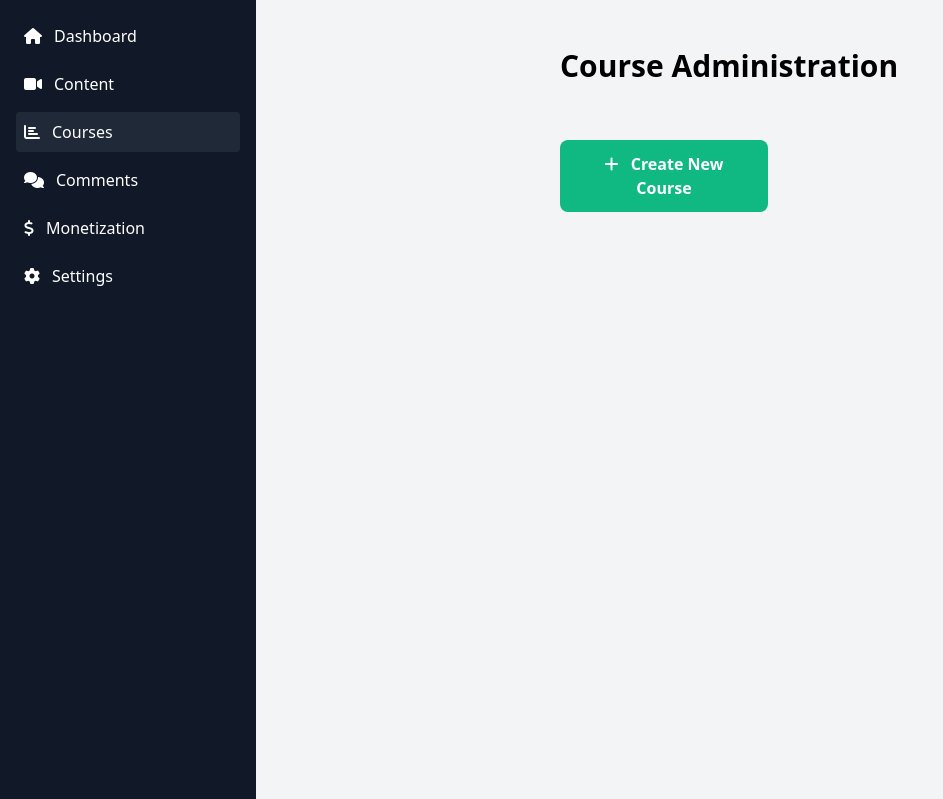
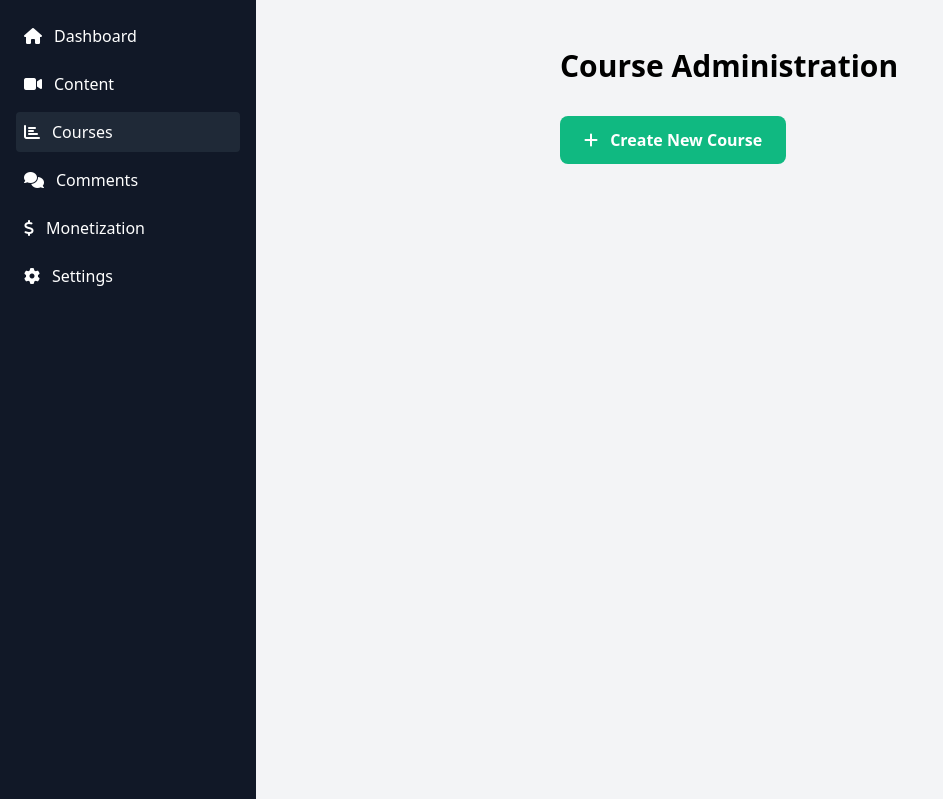
Before and after one commit to SoyVitouPro/bongrean-app, a Django app: page /user/profile/courses-admin/ in a window 1280 px wide. Shown: the part 64-863 px from the top of the page, without its empty margins (0-943 px from the left). Run offline with Django 4.2, Linux system fonts and the light colour scheme; data that the repository does not hold is empty.

Commit message:
update course admin

```diff
--- a/bongrean_main/user/templates/courses-admin.html
+++ b/bongrean_main/user/templates/courses-admin.html
@@ -6,6 +6,13 @@
 
 <div class="ml-64 bg-gray-100 min-h-screen p-8">
     <h1 class="text-3xl font-bold mb-6">Course Administration</h1>
+    <!-- Create New Course Button -->
+    <div class="mt-8 mb-8">
+        <button id="create-course-btn"
+            class="bg-green-500 hover:bg-green-600 text-white font-bold py-3 px-6 rounded-lg">
+            <i class="fas fa-plus mr-2"></i> Create New Course
+        </button>
+    </div>
 
     <div class="grid grid-cols-1 md:grid-cols-2 lg:grid-cols-3 gap-6">
         <!-- Call the custom tag and store the result in a variable -->
@@ -29,13 +36,7 @@
         </div>
         {% endfor %}
 
-    <!-- Create New Course Button -->
-    <div class="mt-8">
-        <button id="create-course-btn"
-            class="bg-green-500 hover:bg-green-600 text-white font-bold py-3 px-6 rounded-lg">
-            <i class="fas fa-plus mr-2"></i> Create New Course
-        </button>
-    </div>
+
 
     <!-- Modal for Creating New Course -->
     <div id="create-course-modal" class="fixed inset-0 flex items-center justify-center z-50 hidden">
```
